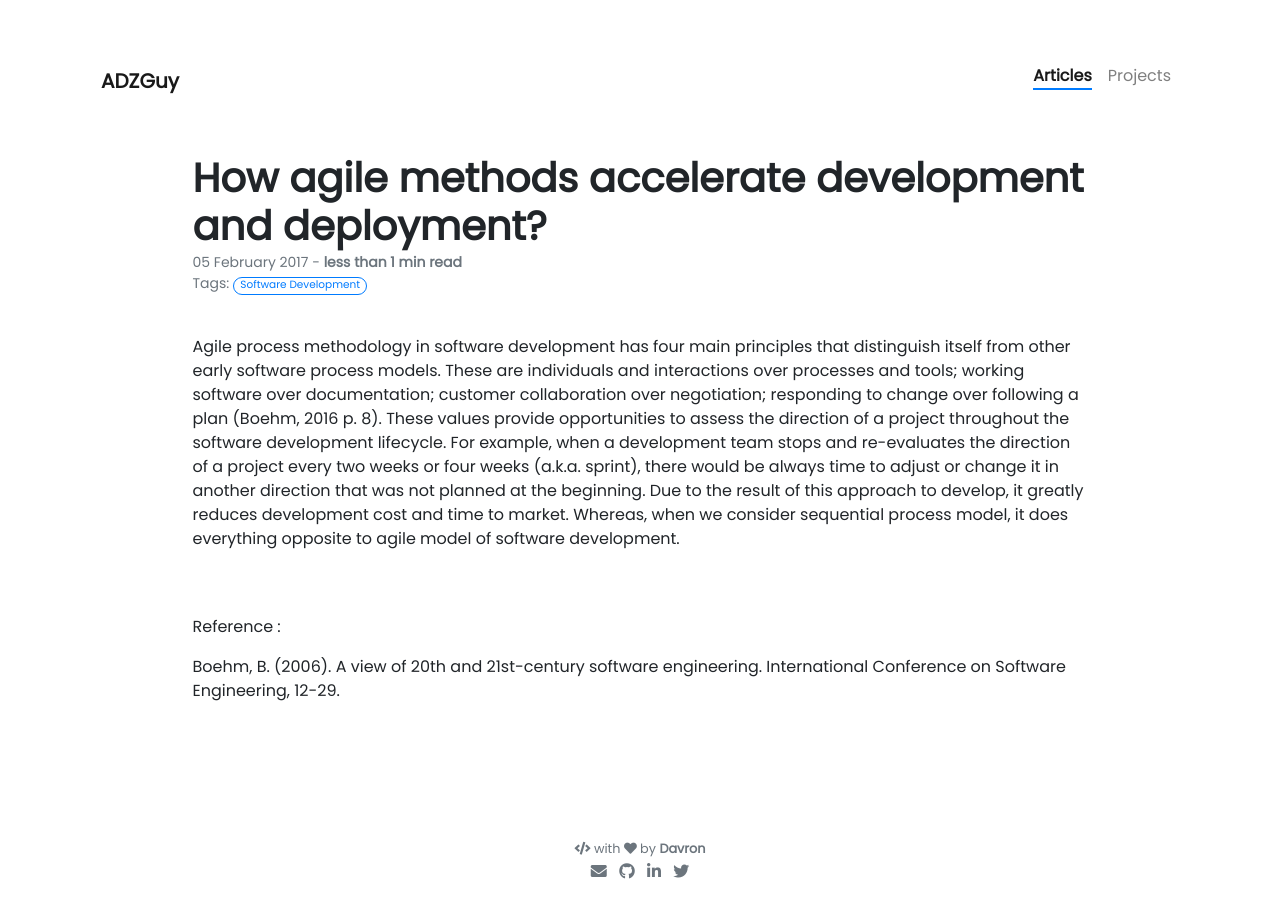
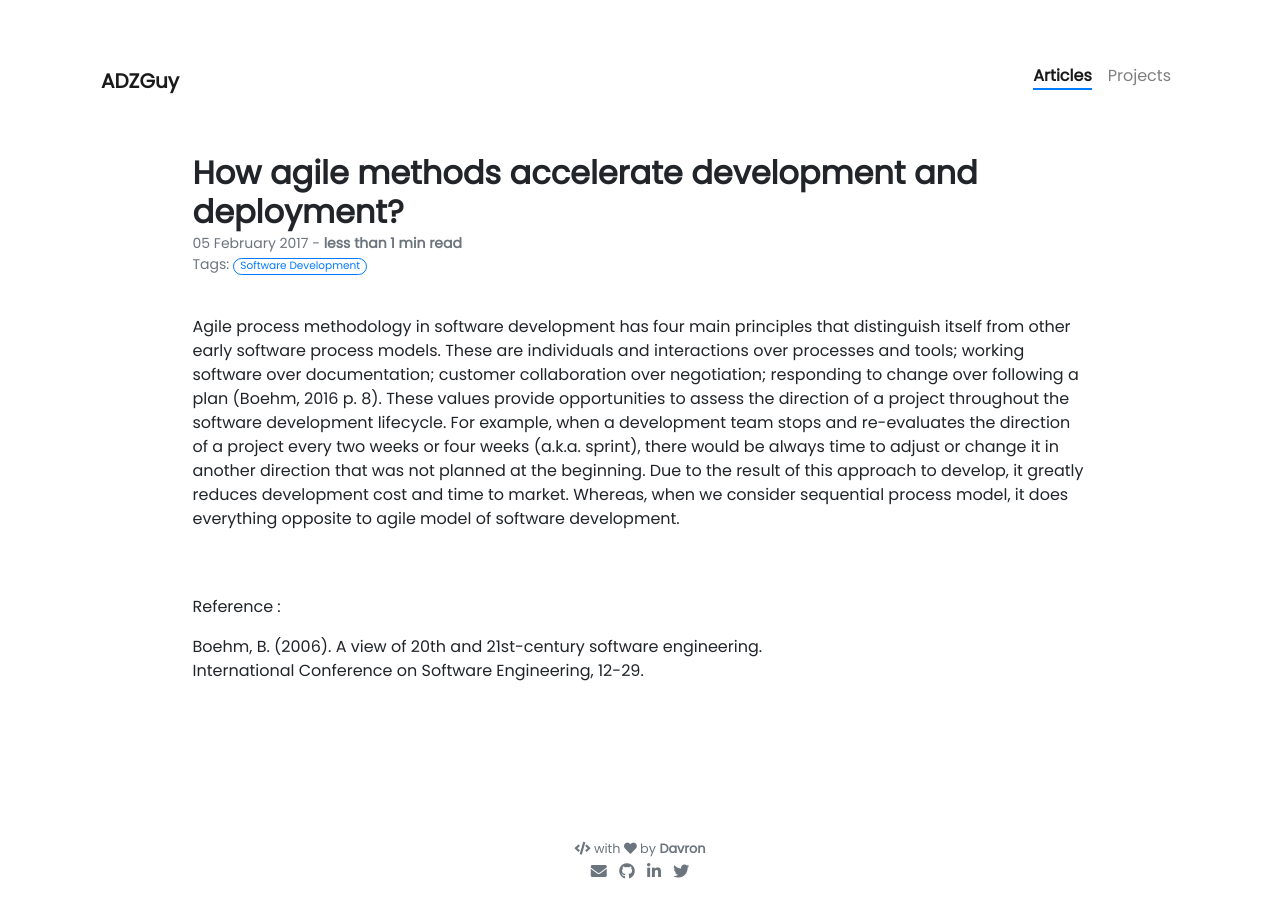
Before and after one commit to adzguy/portfolio, a Jekyll site: the page built from _posts/2017-02-05-Agile-in-Software-Development.md, in a window 1280 px wide. Built offline with Jekyll 4.4.1, drawn with Linux system fonts in a browser that asks for light colours; nearby versions of some CDN libraries; our own code applies the rules of GitHub Pages for plain Markdown files.

Commit message:
layout update

```diff
--- a/_layouts/post.html
+++ b/_layouts/post.html
@@ -2,7 +2,7 @@
 layout: page
 ---
 
-<h1><b>{{ page.title }}</b></h1>
+<h2><b>{{ page.title }}</b></h2>
 
 <p class="article-metadata text-muted">
   {{ page.date | date_to_long_string }} -
--- a/_posts/2017-02-05-Agile-in-Software-Development.md
+++ b/_posts/2017-02-05-Agile-in-Software-Development.md
@@ -13,5 +13,5 @@ Agile process methodology in software development has four main principles that
 <br>
 Reference :
 
-Boehm, B. (2006). A view of 20th and 21st-century software engineering.
+Boehm, B. (2006). A view of 20th and 21st-century software engineering. <br>
 International Conference on Software Engineering, 12-29.
```
Also changed, not shown: _posts/2017-02-15-Different-Requirments-in -Software-Engineering.md (+1 -1 lines), _posts/2017-04-05-Quality-Assurance.md (+1 -2 lines), _posts/2017-04-05-Software-Maintenance.md (+1 -2 lines), _posts/2017-04-05-Testing-Mobile-Apps.md (+1 -1 lines).
